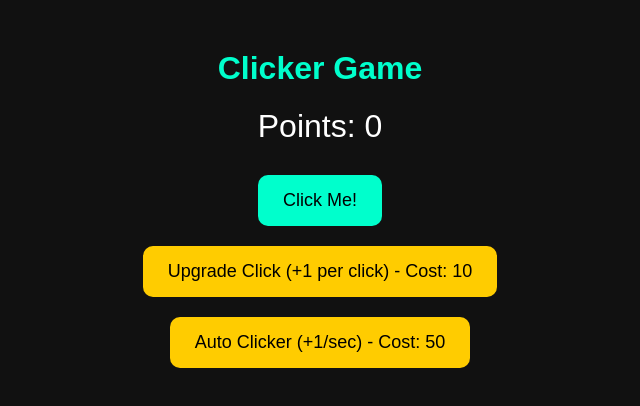
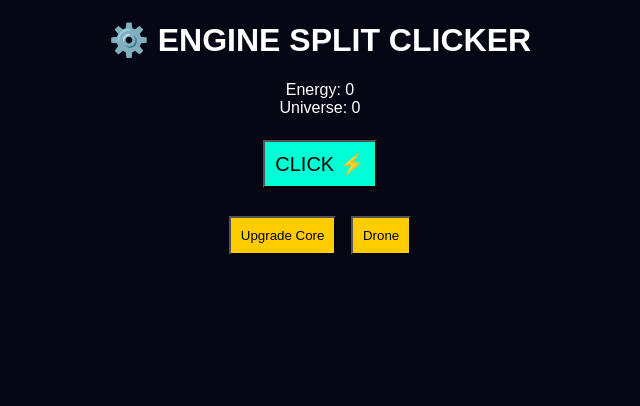
Before and after one commit to sterb23/jsd, a plain HTML site: page index.html in a window 1280 px wide. Shown: the whole page, without its empty margins (320-960 px from the left). Drawn offline with Linux system fonts and the light colour scheme.

Commit message:
Update index.html

```diff
--- a/index.html
+++ b/index.html
@@ -1,124 +1,38 @@
 <!DOCTYPE html>
-<html lang="en">
+<html>
 <head>
-  <meta charset="UTF-8">
-  <title>Clicker Game</title>
-  <style>
-    body {
-      font-family: Arial, sans-serif;
-      text-align: center;
-      background: #111;
-      color: white;
-      margin-top: 50px;
-    }
-
-    h1 {
-      color: #00ffcc;
-    }
-
-    .score {
-      font-size: 2em;
-      margin: 20px;
-    }
-
-    button {
-      padding: 15px 25px;
-      font-size: 18px;
-      margin: 10px;
-      border: none;
-      border-radius: 10px;
-      cursor: pointer;
-      transition: 0.2s;
-    }
-
-    .click-btn {
-      background: #00ffcc;
-    }
-
-    .click-btn:hover {
-      background: #00ccaa;
-    }
-
-    .upgrade-btn {
-      background: #ffcc00;
-    }
-
-    .upgrade-btn:hover {
-      background: #e6b800;
-    }
-  </style>
+<meta charset="UTF-8">
+<title>Engine Split Clicker</title>
+<style>
+body { font-family: Arial; background:#050814; color:white; text-align:center; }
+button { padding:10px; margin:5px; }
+.click { background:#00ffd5; font-size:20px; }
+.shop { background:#ffcc00; }
+</style>
 </head>
 <body>
 
-  <h1>Clicker Game</h1>
+<h1>⚙️ ENGINE SPLIT CLICKER</h1>
 
-  <div class="score">
-    Points: <span id="score">0</span>
-  </div>
+<div>Energy: <span id="energy">0</span></div>
+<div>Universe: <span id="universe">0</span></div>
 
-  <button class="click-btn" onclick="addScore()">Click Me!</button>
+<br>
 
-  <div>
-    <button class="upgrade-btn" onclick="buyUpgrade()">
-      Upgrade Click (+1 per click) - Cost: <span id="upgradeCost">10</span>
-    </button>
-  </div>
+<button class="click" onclick="Game.click()">CLICK ⚡</button>
 
-  <div>
-    <button class="upgrade-btn" onclick="buyAutoClicker()">
-      Auto Clicker (+1/sec) - Cost: <span id="autoCost">50</span>
-    </button>
-  </div>
+<br><br>
 
-  <script>
-    let score = 0;
-    let perClick = 1;
+<button class="shop" onclick="Game.upgrade('core')">Upgrade Core</button>
+<button class="shop" onclick="Game.upgrade('drone')">Drone</button>
 
-    let upgradeCost = 10;
-    let autoCost = 50;
+<script src="shared/config.js"></script>
+<script src="server/universeEngine.js"></script>
+<script src="server/balanceAI.js"></script>
 
-    let autoClickers = 0;
-
-    function updateDisplay() {
-      document.getElementById("score").innerText = score;
-      document.getElementById("upgradeCost").innerText = upgradeCost;
-      document.getElementById("autoCost").innerText = autoCost;
-    }
-
-    function addScore() {
-      score += perClick;
-      updateDisplay();
-    }
-
-    function buyUpgrade() {
-      if (score >= upgradeCost) {
-        score -= upgradeCost;
-        perClick += 1;
-        upgradeCost = Math.floor(upgradeCost * 1.5);
-        updateDisplay();
-      } else {
-        alert("Not enough points!");
-      }
-    }
-
-    function buyAutoClicker() {
-      if (score >= autoCost) {
-        score -= autoCost;
-        autoClickers += 1;
-        autoCost = Math.floor(autoCost * 1.7);
-        updateDisplay();
-      } else {
-        alert("Not enough points!");
-      }
-    }
-
-    setInterval(() => {
-      score += autoClickers;
-      updateDisplay();
-    }, 1000);
-
-    updateDisplay();
-  </script>
+<script src="client/api.js"></script>
+<script src="client/game.js"></script>
+<script src="client/ui.js"></script>
 
 </body>
 </html>
```
